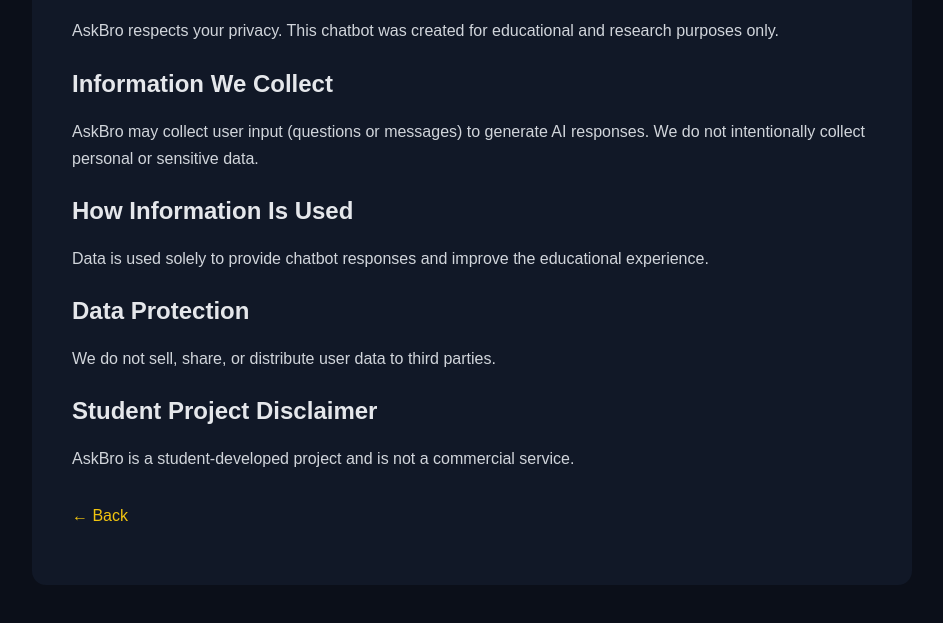
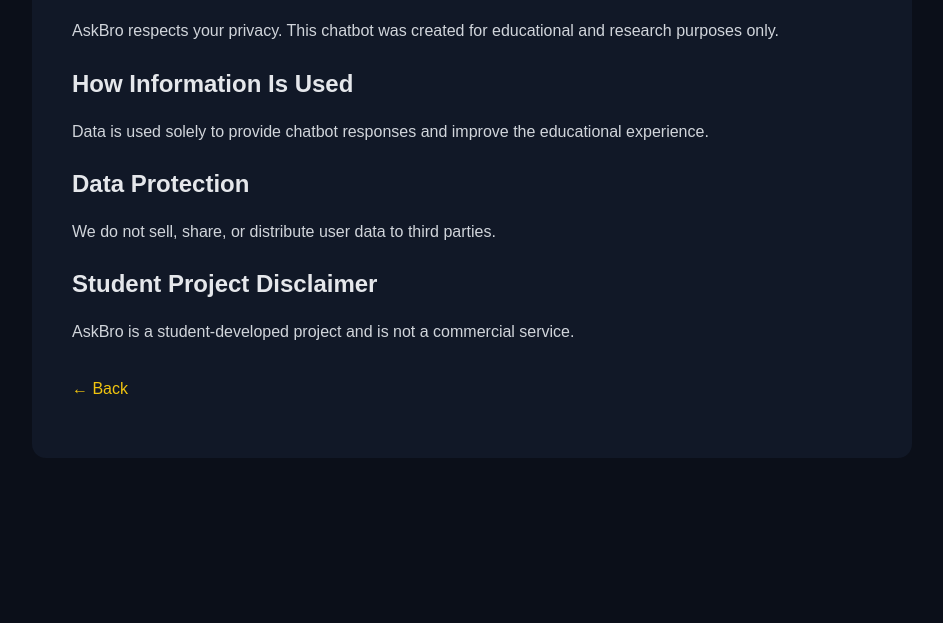
Before and after one commit to Adrianayso/Askbro, a website: page privacy.html in a window 1280 px wide. Shown: the part 149-772 px from the top of the page, without its empty margins (168-1111 px from the left). Drawn offline with Linux system fonts and the light colour scheme.

Commit message:
askbro terms

```diff
--- a/privacy.html
+++ b/privacy.html
@@ -14,12 +14,6 @@
   <p>
     AskBro respects your privacy. This chatbot was created for educational
     and research purposes only.
-  </p>
-
-  <h2>Information We Collect</h2>
-  <p>
-    AskBro may collect user input (questions or messages) to generate AI
-    responses. We do not intentionally collect personal or sensitive data.
   </p>
 
   <h2>How Information Is Used</h2>
```
